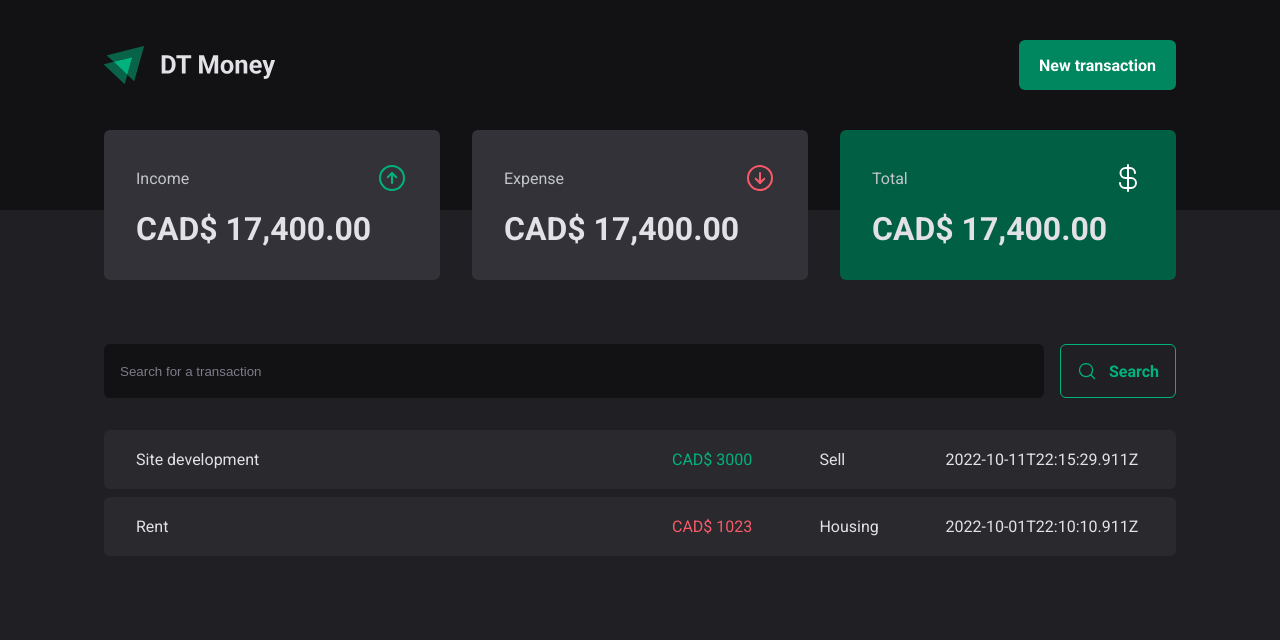
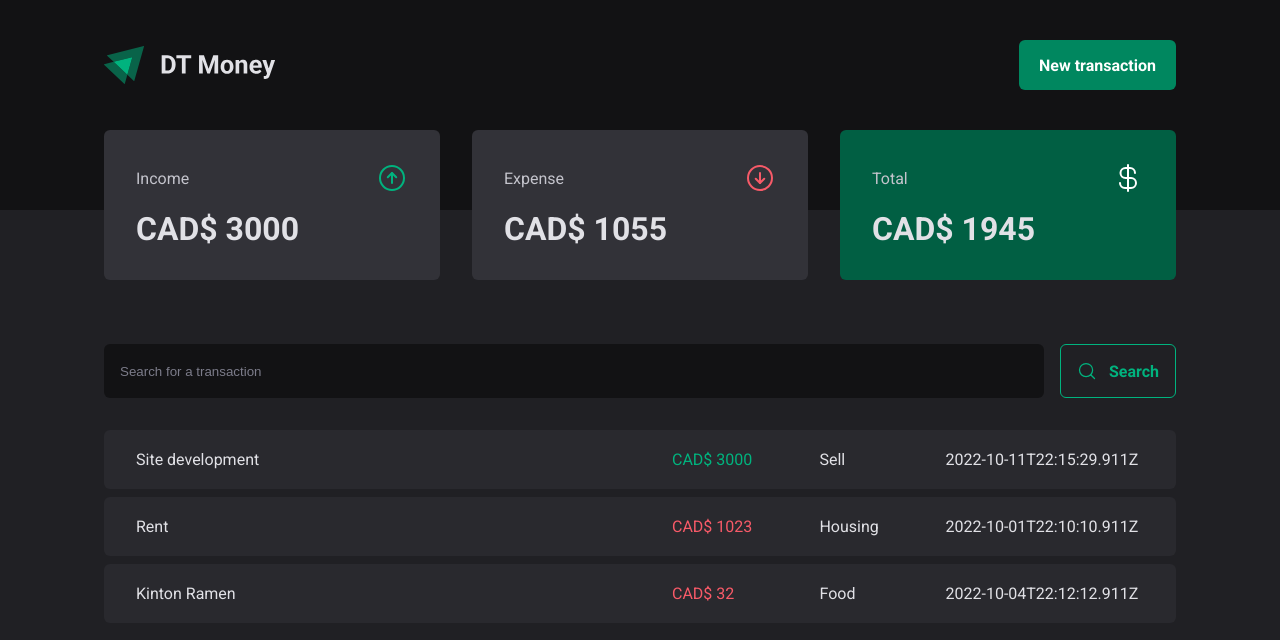
Before and after one commit to samantafluture/dt-money-react-ts, a React (Vite) app: page / in a window 1280 px wide. Shown: the top 640 px of the page. Built offline with nearby package versions, Linux system fonts and the light colour scheme; data requests are answered from the project's data file.

Commit message:
create context for share transaction state between components

```diff
--- a/server.json
+++ b/server.json
@@ -15,6 +15,14 @@
 			"category": "Housing",
 			"price": 1023,
 			"createdAt": "2022-10-01T22:10:10.911Z"
+		},
+		{
+			"id": 3,
+			"description": "Kinton Ramen",
+			"type": "expense",
+			"category": "Food",
+			"price": 32,
+			"createdAt": "2022-10-04T22:12:12.911Z"
 		}
 	]
 }
--- a/src/App.tsx
+++ b/src/App.tsx
@@ -1,4 +1,5 @@
 import { ThemeProvider } from 'styled-components'
+import { TransactionsProvider } from './contexts/TransactionsContext'
 import { Transactions } from './pages/Transactions'
 import { GlobalStyle } from './styles/global'
 import { defaultTheme } from './styles/themes/default'
@@ -7,7 +8,9 @@
 	return (
 		<ThemeProvider theme={defaultTheme}>
 			<GlobalStyle />
+			<TransactionsProvider>
 				<Transactions />
+			</TransactionsProvider>
 		</ThemeProvider>
 	)
 }
--- a/src/components/Summary/index.tsx
+++ b/src/components/Summary/index.tsx
@@ -1,29 +1,45 @@
-import { ArrowCircleDown, ArrowCircleUp, CurrencyDollar } from "phosphor-react";
-import { SummaryContainer, SummaryCard } from "./styles";
+import { ArrowCircleDown, ArrowCircleUp, CurrencyDollar } from 'phosphor-react'
+import { useContext } from 'react'
+import { TransactionsContext } from '../../contexts/TransactionsContext'
+import { SummaryContainer, SummaryCard } from './styles'
 
 export function Summary() {
-  return(
+	const { transactions } = useContext(TransactionsContext)
+
+	const summary = transactions.reduce((acc, transaction) => {
+    if (transaction.type === 'income') {
+      acc.income += transaction.price
+      acc.total += transaction.price
+    } else {
+      acc.expense += transaction.price
+      acc.total -= transaction.price
+    }
+
+    return acc
+  }, {income: 0, expense: 0, total: 0})
+
+  return (
 		<SummaryContainer>
 			<SummaryCard>
 				<header>
 					<span>Income</span>
-        <ArrowCircleUp size={32} color="#00B37E" />
+					<ArrowCircleUp size={32} color='#00B37E' />
 				</header>
-      <strong>CAD$ 17,400.00</strong>
+				<strong>CAD$ {summary.income}</strong>
 			</SummaryCard>
 			<SummaryCard>
 				<header>
 					<span>Expense</span>
-        <ArrowCircleDown size={32} color="#F75A68" />
+					<ArrowCircleDown size={32} color='#F75A68' />
 				</header>
-      <strong>CAD$ 17,400.00</strong>
+				<strong>CAD$ {summary.expense}</strong>
 			</SummaryCard>
-    <SummaryCard variant="green">
+			<SummaryCard variant='green'>
 				<header>
 					<span>Total</span>
-        <CurrencyDollar size={32} color="#FFF" />
+					<CurrencyDollar size={32} color='#FFF' />
 				</header>
-      <strong>CAD$ 17,400.00</strong>
+				<strong>CAD$ {summary.total}</strong>
 			</SummaryCard>
 		</SummaryContainer>
 	)
--- /dev/null
+++ b/src/contexts/TransactionsContext.tsx
@@ -0,0 +1,41 @@
+import { createContext, ReactNode, useEffect, useState } from 'react'
+
+interface Transaction {
+	id: number
+	description: string
+	type: 'income' | 'expense'
+	price: number
+	category: string
+	createdAt: string
+}
+
+interface TransactionContextType {
+	transactions: Transaction[]
+}
+
+interface TransactionsProviderProps {
+	children: ReactNode
+}
+
+export const TransactionsContext = createContext({} as TransactionContextType)
+
+export function TransactionsProvider({ children }: TransactionsProviderProps) {
+  const [transactions, setTransactions] = useState<Transaction[]>([])
+
+	async function loadTransactions() {
+		const response = await fetch('http://localhost:3000/transactions')
+		const data = await response.json()
+
+		setTransactions(data)
+	}
+
+	useEffect(() => {
+		loadTransactions()
+	}, [])
+
+	return (
+		<TransactionsContext.Provider value={{ transactions }}>
+			{children}
+		</TransactionsContext.Provider>
+	)
+}
--- a/src/pages/Transactions/index.tsx
+++ b/src/pages/Transactions/index.tsx
@@ -1,6 +1,7 @@
-import { useEffect, useState } from 'react'
+import { useContext } from 'react';
 import { Header } from '../../components/Header'
 import { Summary } from '../../components/Summary'
+import { TransactionsContext } from '../../contexts/TransactionsContext';
 import { SearchForm } from './components/SearchForm'
 import {
 	PriceHighlight,
@@ -8,28 +9,8 @@
 	TransactionsTable,
 } from './styles'
 
-interface Transaction {
-	id: number
-	description: string
-	type: 'income' | 'expense'
-	price: number
-	category: string
-	createdAt: string
-}
-
 export function Transactions() {
-	const [transactions, setTransactions] = useState<Transaction[]>([])
-
-	async function loadTransactions() {
-		const response = await fetch('http://localhost:3000/transactions')
-		const data = await response.json()
-
-		setTransactions(data)
-	}
-
-	useEffect(() => {
-		loadTransactions()
-	}, [])
+	const { transactions } = useContext(TransactionsContext);
 
 	return (
 		<div>
```
Lines whose indentation alone changed are shown as unchanged.
